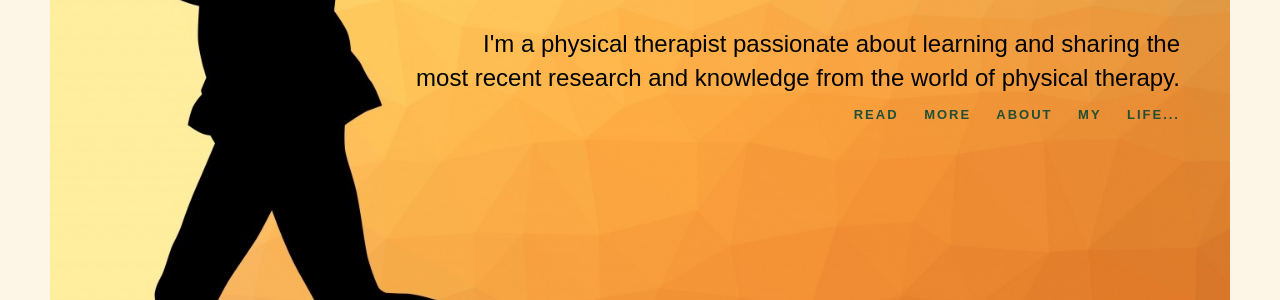
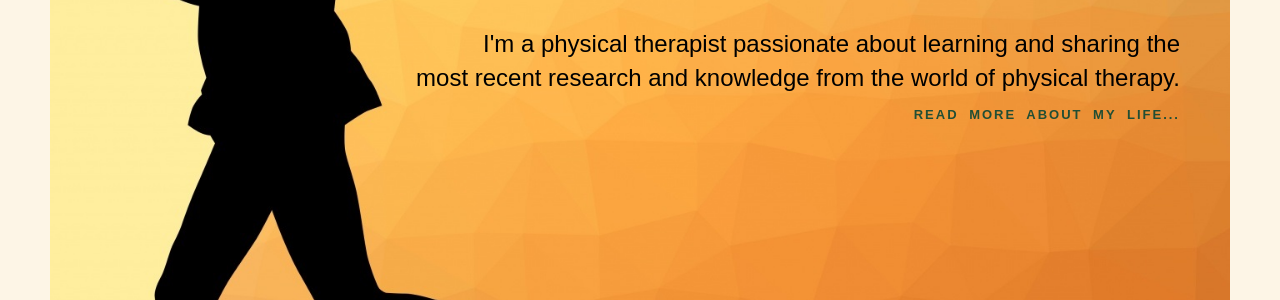
Before and after one commit to maryamckinnon/maryamckinnon.github.io, a Jekyll site: the page built from index.html, in a window 1280 px wide. Shown: the part 462-762 px from the top of the page. Built offline with Jekyll 4.4.1, drawn with Linux system fonts in a browser that asks for light colours.

Commit message:
Update main.css

```diff
--- a/css/main.css
+++ b/css/main.css
@@ -102,5 +102,5 @@ a {
   text-transform: uppercase;
   text-decoration: none;
   letter-spacing: 2px;
-  word-spacing: 20px;
+  word-spacing: 5px;
  }
```
